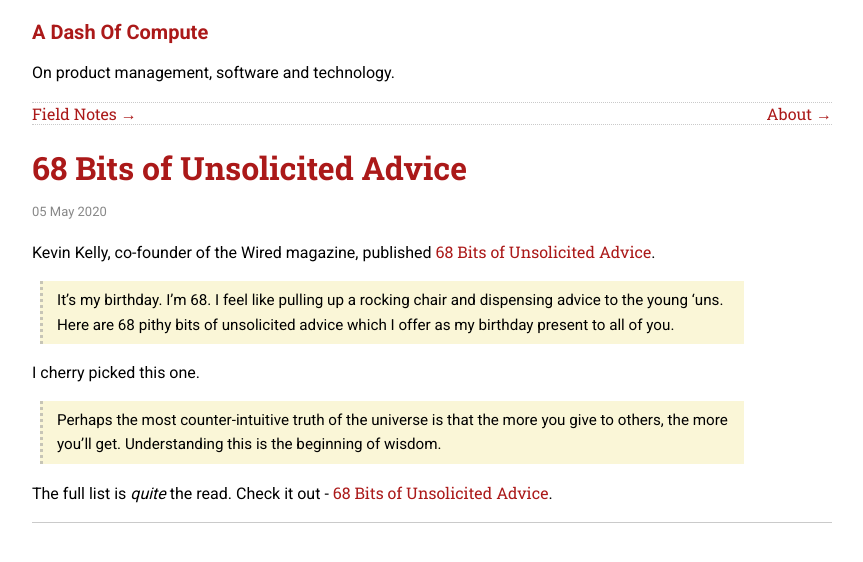
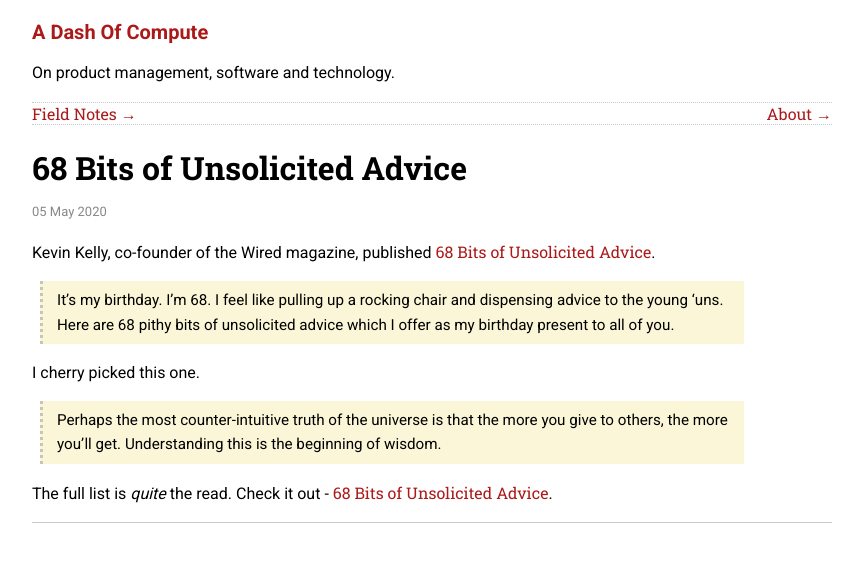
Before and after one commit to sautee/sautee.github.io, a Jekyll site: the page built from _posts/2020-05-05-kkadvice.md, in a window 1280 px wide. Shown: the top 562 px of the page, without its empty margins (208-1071 px from the left). Built offline with Jekyll 4.4.1, drawn with Linux system fonts in a browser that asks for light colours.

Commit message:
Update post.html

```diff
--- a/_layouts/post.html
+++ b/_layouts/post.html
@@ -5,7 +5,7 @@
 <main class="container">
     <div class="post">
         <article class="post-content">
-            <h1><a href="{{ site.base_url }}{{ page.url }}">{{ page.title }}</a></h1>
+            <h1>{{ page.title }}</h1>
             <p class="date">{{ page.date | date_to_string }}</p>
             <p class="content">{{ content }}</p>
         </article>
```
